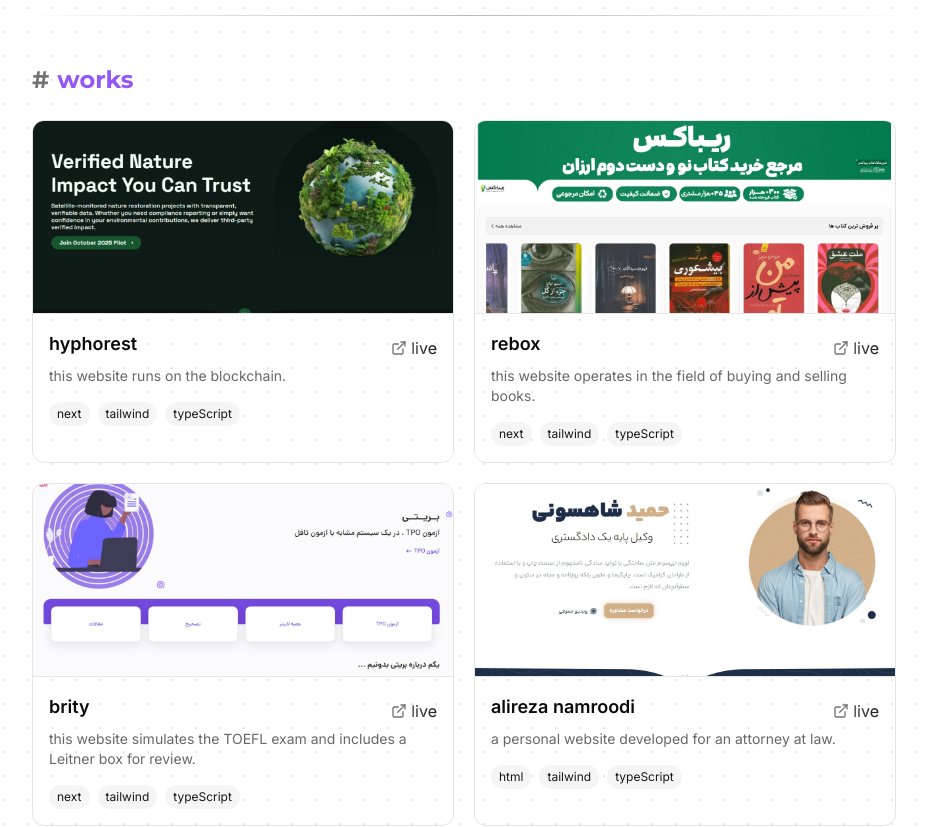
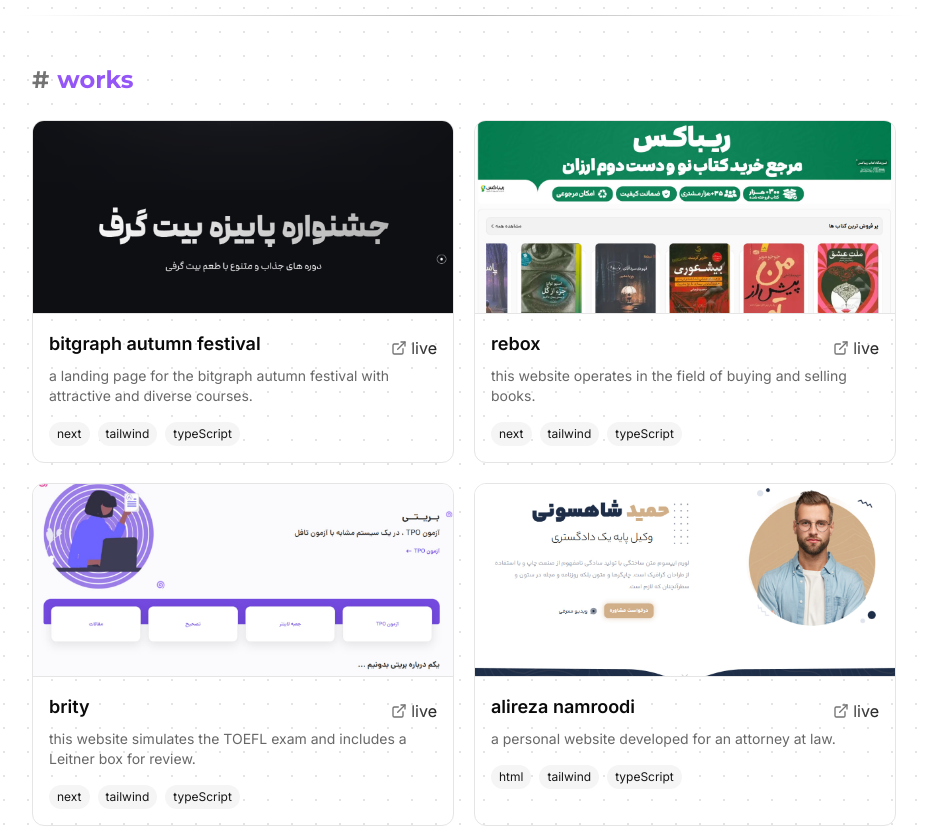
Before and after one commit to chaos-seeker/portfolio, a Next.js app: page / in a window 1280 px wide. Shown: the part 940-1767 px from the top of the page, without its empty margins (176-1103 px from the left). Built offline with nearby package versions, Linux system fonts and the light colour scheme; a web font is replaced by a local one.

Commit message:
chore: new changes

```diff
--- a/containers/routes/home/works.tsx
+++ b/containers/routes/home/works.tsx
@@ -25,11 +25,11 @@
           </div>
           <div className="grid grid-cols-1 gap-5 sm:grid-cols-2">
             <CardItem
-              image="/images/works-hyphorest.jpg"
-              title={t('works.hyphorest.title')}
-              description={t('works.hyphorest.description')}
+              image="/images/work-bitgraph-paeiz-landing.jpg"
+              title={t('works.bitgraphPaeiz.title')}
+              description={t('works.bitgraphPaeiz.description')}
               technologies={['nextjs', 'tailwind', 'typescript']}
-              live="https://hyphorest.com"
+              live="https://bitgraph-landing.vercel.app/"
             />
             <CardItem
               image="/images/works-rebox.jpg"
--- a/hooks/translation.tsx
+++ b/hooks/translation.tsx
@@ -16,7 +16,12 @@
   }, []);
 
   const t = (key: TranslationKey): string => {
-    return translations[key] || key;
+    const value = translations[key];
+    if (value) {
+      return value;
+    }
+    console.warn(`Translation key "${key}" not found for locale "${locale}"`);
+    return key;
   };
 
   const setLanguage = (newLocale: Locale) => {
--- a/i18n.ts
+++ b/i18n.ts
@@ -14,8 +14,6 @@
       'my code follows best practices, emphasizes performance, and remains clean, readable, and easy to maintain.',
     'skills.title': 'skills',
     'works.title': 'works',
-    'works.hyphorest.title': 'hyphorest',
-    'works.hyphorest.description': 'this website runs on the blockchain.',
     'works.rebox.title': 'rebox',
     'works.rebox.description':
       'this website operates in the field of buying and selling books.',
@@ -28,6 +26,9 @@
     'works.doctormoo.title': 'doctor moo',
     'works.doctormoo.description':
       'a personal website developed for an attorney at law.',
+    'works.bitgraphPaeiz.title': 'bitgraph autumn festival',
+    'works.bitgraphPaeiz.description':
+      'a landing page for the bitgraph autumn festival with attractive and diverse courses.',
     'projects.title': 'projects',
     'projects.killua.title': 'killua',
     'projects.killua.description':
@@ -35,7 +36,7 @@
     'projects.bartar.title': 'bartar',
     'projects.bartar.description': 'a full-stack e-commerce website.',
     'projects.shopi.title': 'shopi',
-    'projects.shopi.description': 'a shopping website.',
+    'projects.shopi.description': 'a full-stack e-commerce website.',
     'projects.avaMovie.title': 'ava movie',
     'projects.avaMovie.description': 'a film website.',
     'projects.bankDash.title': 'bank dash',
@@ -84,9 +85,6 @@
       'کد من از بهترین روش\u200cها پیروی می\u200cکند، بر عملکرد تأکید دارد و تمیز، قابل خواندن و نگهداری آسان است.',
     'skills.title': 'مهارت\u200cها',
     'works.title': 'نمونه کارها',
-    'works.hyphorest.title': 'هایفورست',
-    'works.hyphorest.description':
-      'این وب‌سایت بر روی بلاک چین اجرا می\u200cشود.',
     'works.rebox.title': 'ریباکس',
     'works.rebox.description':
       'این وب‌سایت در زمینه خرید و فروش کتاب فعالیت می\u200cکند.',
@@ -99,6 +97,9 @@
     'works.doctormoo.title': 'دکتر مو',
     'works.doctormoo.description':
       'یک وب‌سایت شخصی که برای یک وکیل پایه یک دادگستری توسعه داده شده است.',
+    'works.bitgraphPaeiz.title': 'جشنواره پاییزه بیت گرف',
+    'works.bitgraphPaeiz.description':
+      'یک لندینگ پیج برای جشنواره پاییزه بیت گرف با دوره‌های جذاب و متنوع.',
     'projects.title': 'پروژه\u200cها',
     'projects.killua.title': 'کیلوا',
     'projects.killua.description':
@@ -106,7 +107,7 @@
     'projects.bartar.title': 'برتر',
     'projects.bartar.description': 'یک وب‌سایت فروشگاهی فول استک.',
     'projects.shopi.title': 'شاپی',
-    'projects.shopi.description': 'یک وب‌سایت خرید و فروش.',
+    'projects.shopi.description': 'یک وب‌سایت فروشگاهی فول استک.',
     'projects.avaMovie.title': 'آوا مووی',
     'projects.avaMovie.description': 'یک وب‌سایت فیلم.',
     'projects.bankDash.title': 'بانک داشبورد',
@@ -154,8 +155,6 @@
       'كودي يتبع أفضل الممارسات، يؤكد على الأداء، ويبقى نظيفًا وقابلًا للقراءة وسهل الصيانة.',
     'skills.title': 'المهارات',
     'works.title': 'الأعمال',
-    'works.hyphorest.title': 'هايفوريست',
-    'works.hyphorest.description': 'يعمل هذا الموقع على البلوك تشين.',
     'works.rebox.title': 'ریباکس',
     'works.rebox.description': 'يعمل هذا الموقع في مجال شراء وبيع الكتب.',
     'works.brity.title': 'بريتي',
@@ -165,13 +164,16 @@
     'works.alirezaNamroodi.description': 'موقع شخصي تم تطويره لمحامٍ.',
     'works.doctormoo.title': 'دكتر مو',
     'works.doctormoo.description': 'موقع شخصي تم تطويره لمحامٍ.',
+    'works.bitgraphPaeiz.title': 'مهرجان بیت گرف الخريفي',
+    'works.bitgraphPaeiz.description':
+      'صفحة هبوط لمهرجان بیت گرف الخريفي بدورات جذابة ومتنوعة.',
     'projects.title': 'المشاريع',
     'projects.killua.title': 'کیلوا',
     'projects.killua.description': 'مكتبة إدارة التخزين المحلي لتطبيقات ریکت.',
     'projects.bartar.title': 'برتر',
     'projects.bartar.description': 'موقع فروشگاهی فول استک.',
     'projects.shopi.title': 'شاپی',
-    'projects.shopi.description': 'موقع تسوق.',
+    'projects.shopi.description': 'موقع فروشگاهی فول استک.',
     'projects.avaMovie.title': 'آوا مووی',
     'projects.avaMovie.description': 'موقع أفلام.',
     'projects.bankDash.title': 'لوحة تحكم البنك',
@@ -213,4 +215,4 @@
   return translations[locale];
 }
 
-export type TranslationKey = keyof (typeof translations)[Locale];
+export type TranslationKey = keyof typeof translations.en;
```
Also changed, not shown: public/images/work-bitgraph-paeiz-landing.jpg (added).
